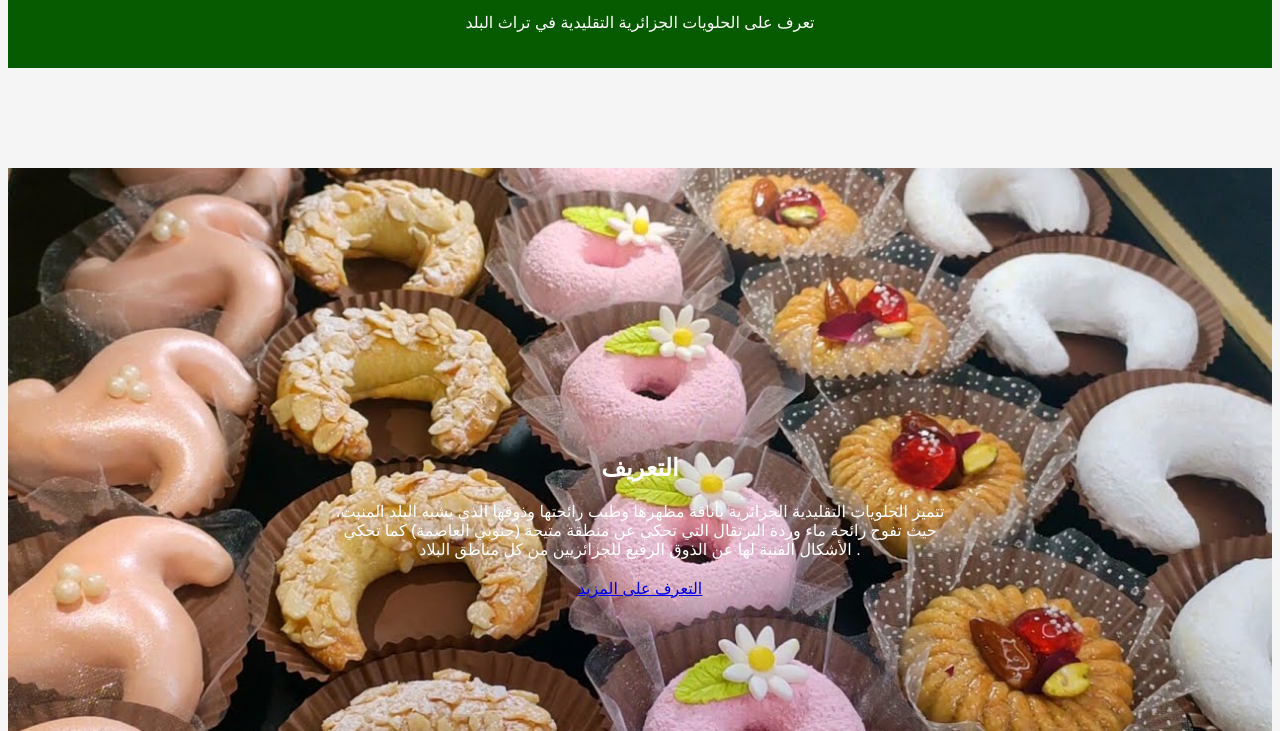
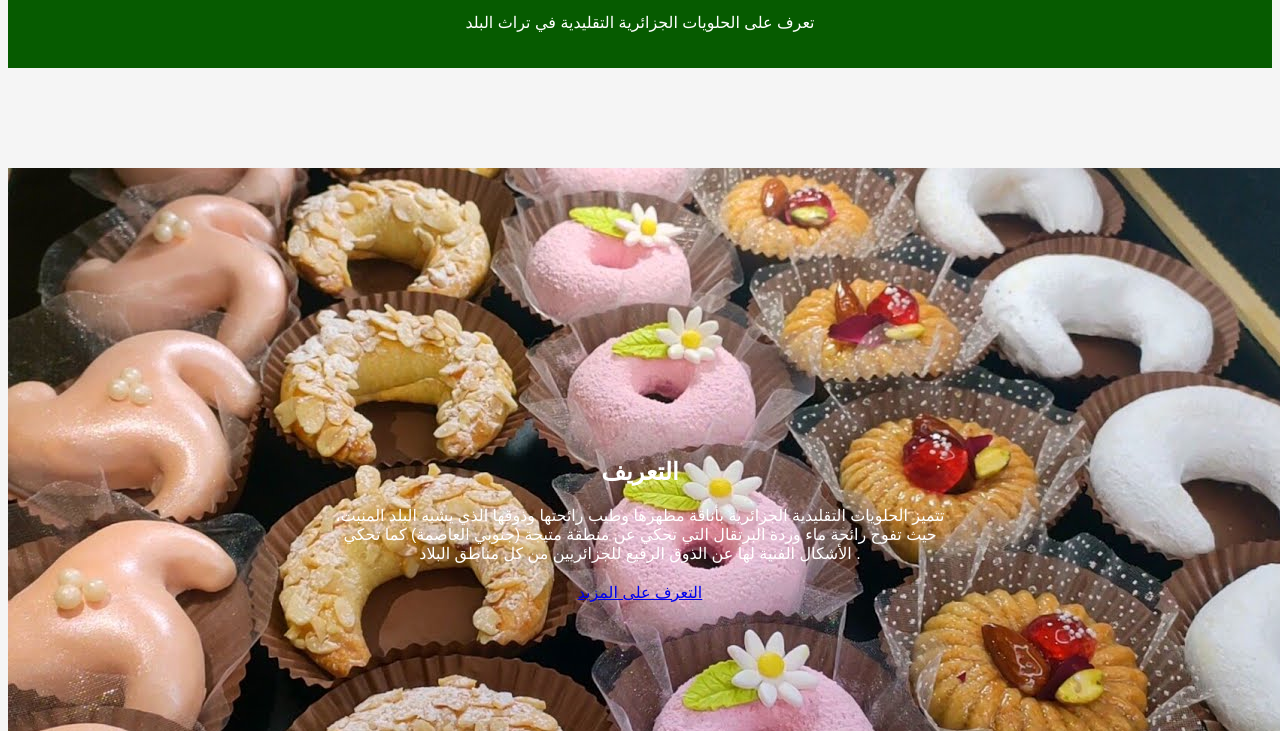
Before and after one commit to hunter69/-, a plain HTML site: page index.html in a window 1280 px wide. Shown: the part 69-800 px from the top of the page. Drawn offline with Linux system fonts and the light colour scheme; files whose address does not match are found by name.

Commit message:
Update style.css

```diff
--- a/style.css
+++ b/style.css
@@ -22,7 +22,7 @@ body {
     padding: 100px 0;
   }
 
-  .حلويات img {
+  .حلوياتي img {
     width: 100%;
     height: auto;
     object-fit: cover;
```
